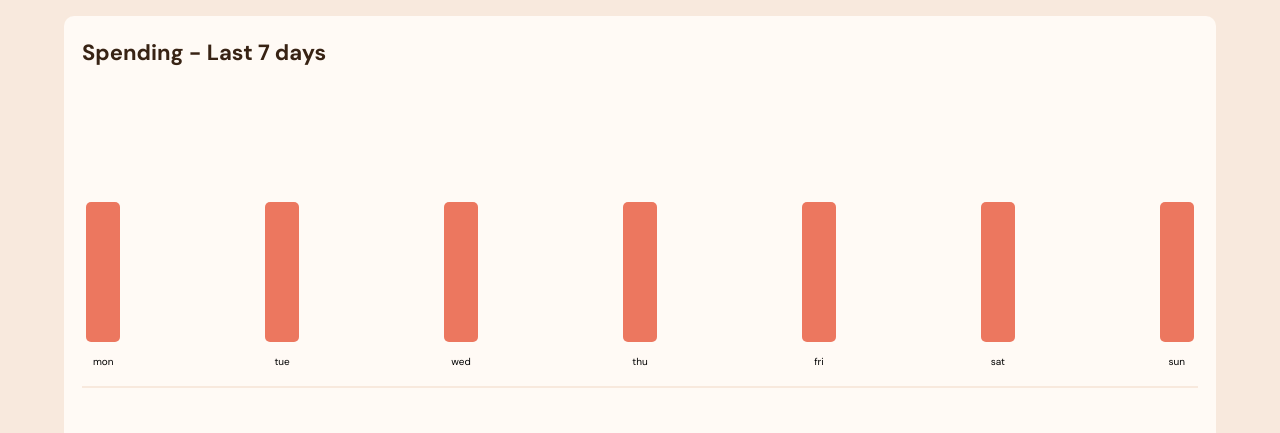
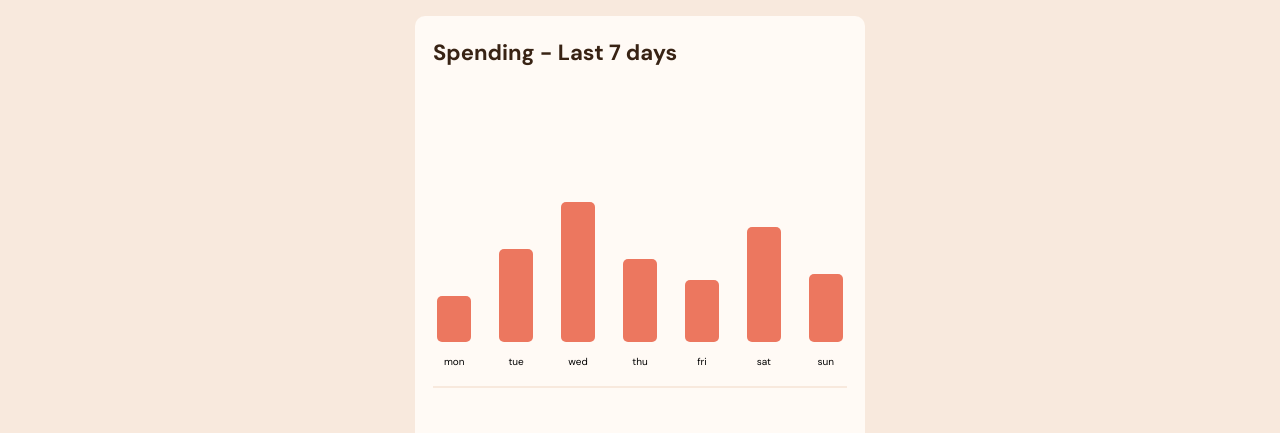
Before and after one commit to Marcos-Chinfra/weekly-control, a plain HTML site: page index.html in a window 1280 px wide. Shown: the part 205-638 px from the top of the page. Drawn offline with Linux system fonts and the light colour scheme.

Commit message:
terminando proyecto

```diff
--- a/src/index.js
+++ b/src/index.js
@@ -1,22 +1,34 @@
 const references = document.querySelector("ul");
 import {data} from '../data.js';
 
-data.forEach( day => {
-        const item =
+
+let amounts = [];
+data.forEach( item => {
+    amounts.push(item.amount)
+});
+data.forEach( item => {
+        const listElement =
             `
-            <div class="inactive">${day.amount}</div>
+            <div class="inactive">${item.amount}</div>
             <div id="bar"></div>
-            <span>${day.day}</span>
+            <span>${item.day}</span>
             `
 
         const li = document.createElement('li');
-        li.innerHTML = item;
+        li.innerHTML = listElement;
         references.appendChild(li);
 
         const bar = li.querySelector('#bar');
         bar.addEventListener('mouseover', hover)
         bar.addEventListener('mouseout', unHover)
+
+        const bigger = Math.max(...amounts)
+        const height = (140 * item.amount) / bigger;
+        bar.style.height = `${height}px`
 });
+
+
+
 
 
 function hover(e){
--- a/style/main.css
+++ b/style/main.css
@@ -25,6 +25,7 @@ body{
 article{
     height: 80%;
     width: 90%;
+    max-width: 450px;
     display: flex;
     align-items: center;
     justify-content: space-between;
@@ -90,17 +91,19 @@ article main ul li{
     align-items: center;
 }
 article main ul li div{
-    height: 140px;
     width: 80.13%;
     background-color: var(--soft-red);
     border-radius: 5px;
     margin-bottom: 13px;
 }
+article main ul li div:hover{
+    background-color: var(--Cyan);
+}
 article main ul li div.inactive{
     display: none;
 }
 article main ul li div.isItSight{
-    background-color: var(--Cyan);
+    background-color: var(--Dark-brown);
     height: 30px;
     width: 100%;
     display: flex;
@@ -111,7 +114,7 @@ article main ul li div.isItSight{
 };
 
 article main ul li span{
-    font-size: 1.1rem;
+    font-size: 1.3rem;
     color: var(--Medium-brown);
 }
 /*MAIN_FOOTER*/
```
